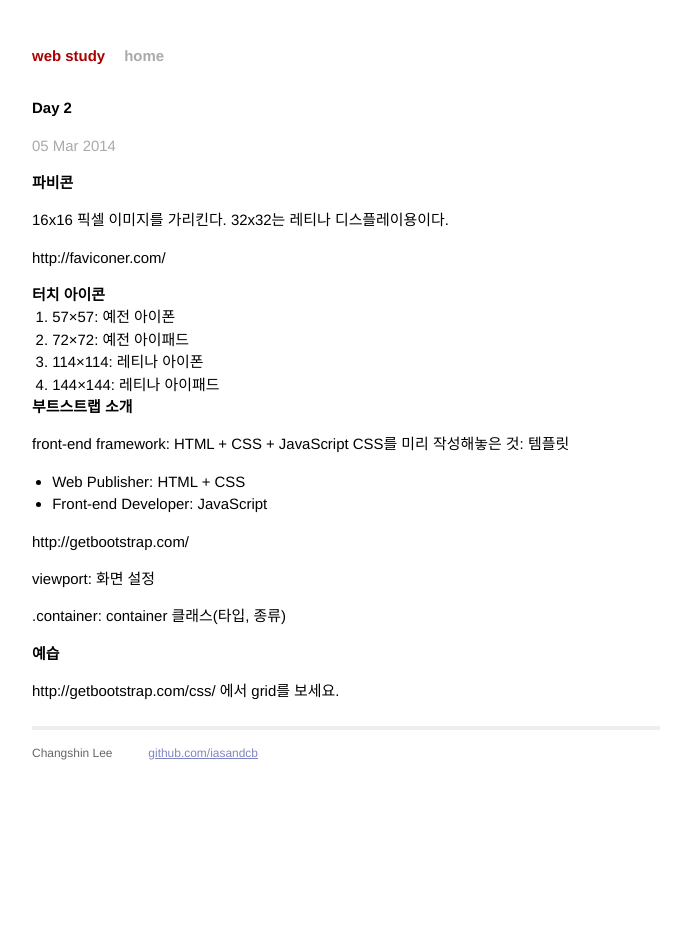
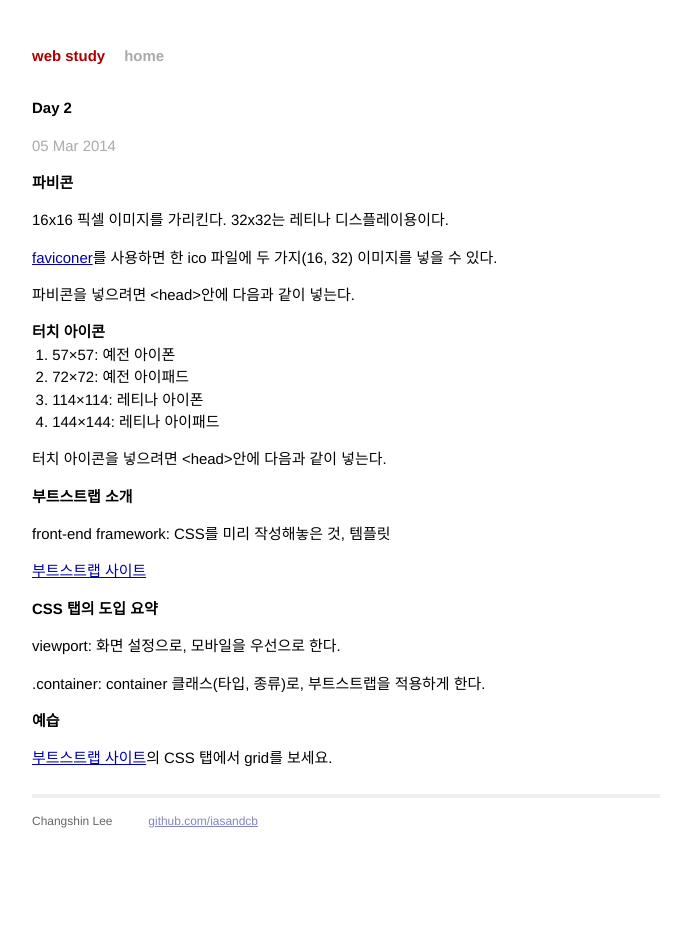
Before and after one commit to iasandcb/web-study, a Jekyll site: the page built from _posts/2014-03-05-day2.markdown, in a window 1280 px wide. Shown: the whole page, without its empty margins (294-985 px from the left). Built offline with Jekyll 4.4.1, drawn with Linux system fonts in a browser that asks for light colours; Markdown is read by kramdown in place of the engine named in the settings.

Commit message:
상세 설명을 달았다

```diff
--- a/_posts/2014-03-05-day2.markdown
+++ b/_posts/2014-03-05-day2.markdown
@@ -9,7 +9,9 @@ categories: study
 
 16x16 픽셀 이미지를 가리킨다. 32x32는 레티나 디스플레이용이다.
 
-http://faviconer.com/
+[faviconer][faviconer]를 사용하면 한 ico 파일에 두 가지(16, 32) 이미지를 넣을 수 있다.
+
+파비콘을 넣으려면 <head>안에 다음과 같이 넣는다.
 
 <link href="favicon.ico" rel="shortcut icon" type="image/x-icon" />
 
@@ -20,22 +22,25 @@ http://faviconer.com/
 3. 114×114: 레티나 아이폰
 4. 144×144: 레티나 아이패드
 
+터치 아이콘을 넣으려면 <head>안에 다음과 같이 넣는다.
+
 <link rel="apple-touch-icon-precomposed" href="icon.png">
 
 ## 부트스트랩 소개
 
-front-end framework: HTML + CSS + JavaScript
-CSS를 미리 작성해놓은 것: 템플릿
+front-end framework: CSS를 미리 작성해놓은 것, 템플릿
 
- * Web Publisher: HTML + CSS
- * Front-end Developer: JavaScript
+[부트스트랩 사이트][bootstrap]
 
-http://getbootstrap.com/
+### CSS 탭의 도입 요약
 
-viewport: 화면 설정
+viewport: 화면 설정으로, 모바일을 우선으로 한다.
 
-.container: container 클래스(타입, 종류)
+.container: container 클래스(타입, 종류)로, 부트스트랩을 적용하게 한다.
 
 ## 예습
 
-http://getbootstrap.com/css/ 에서 grid를 보세요.
+[부트스트랩 사이트][bootstrap]의 CSS 탭에서 grid를 보세요.
+
+[faviconer]: http://faviconer.com/
+[bootstrap]: http://getbootstrap.com/
```
